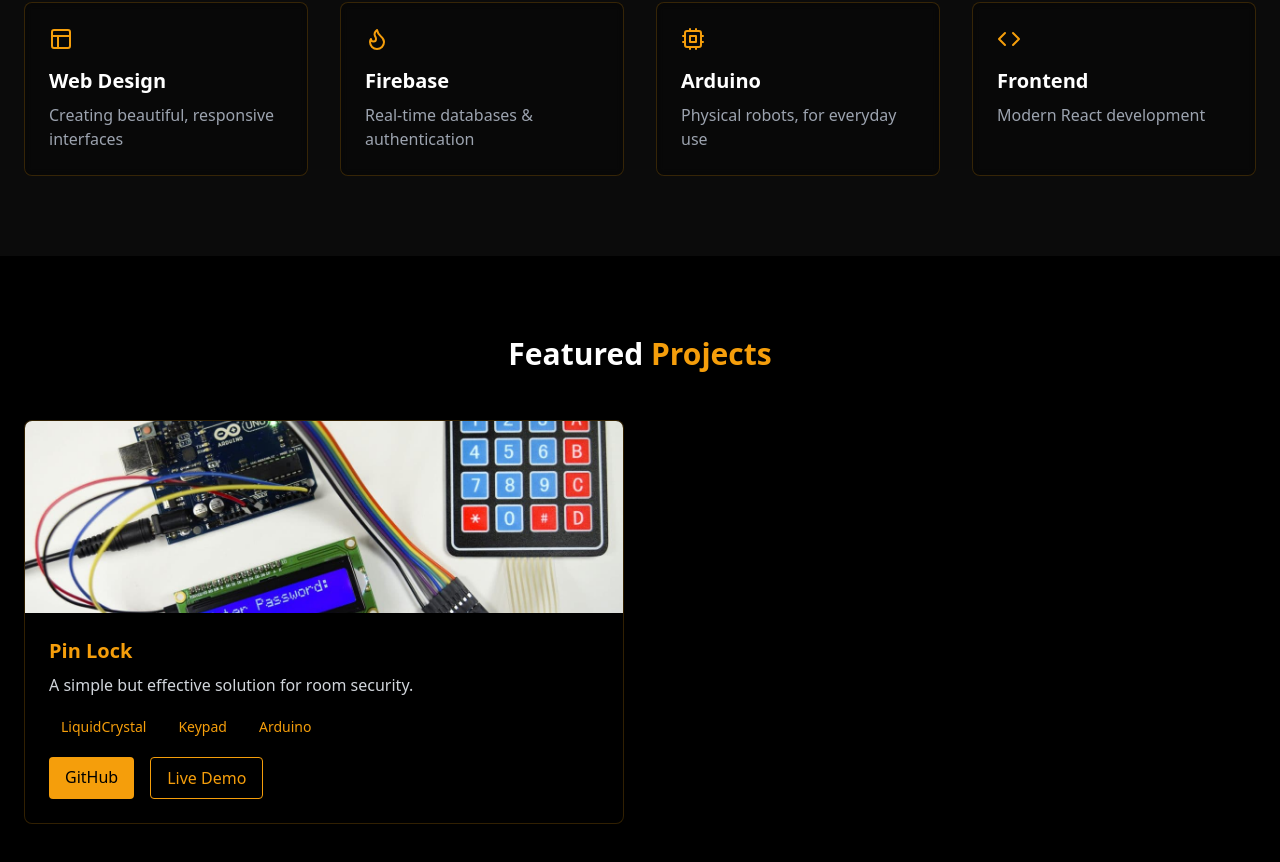
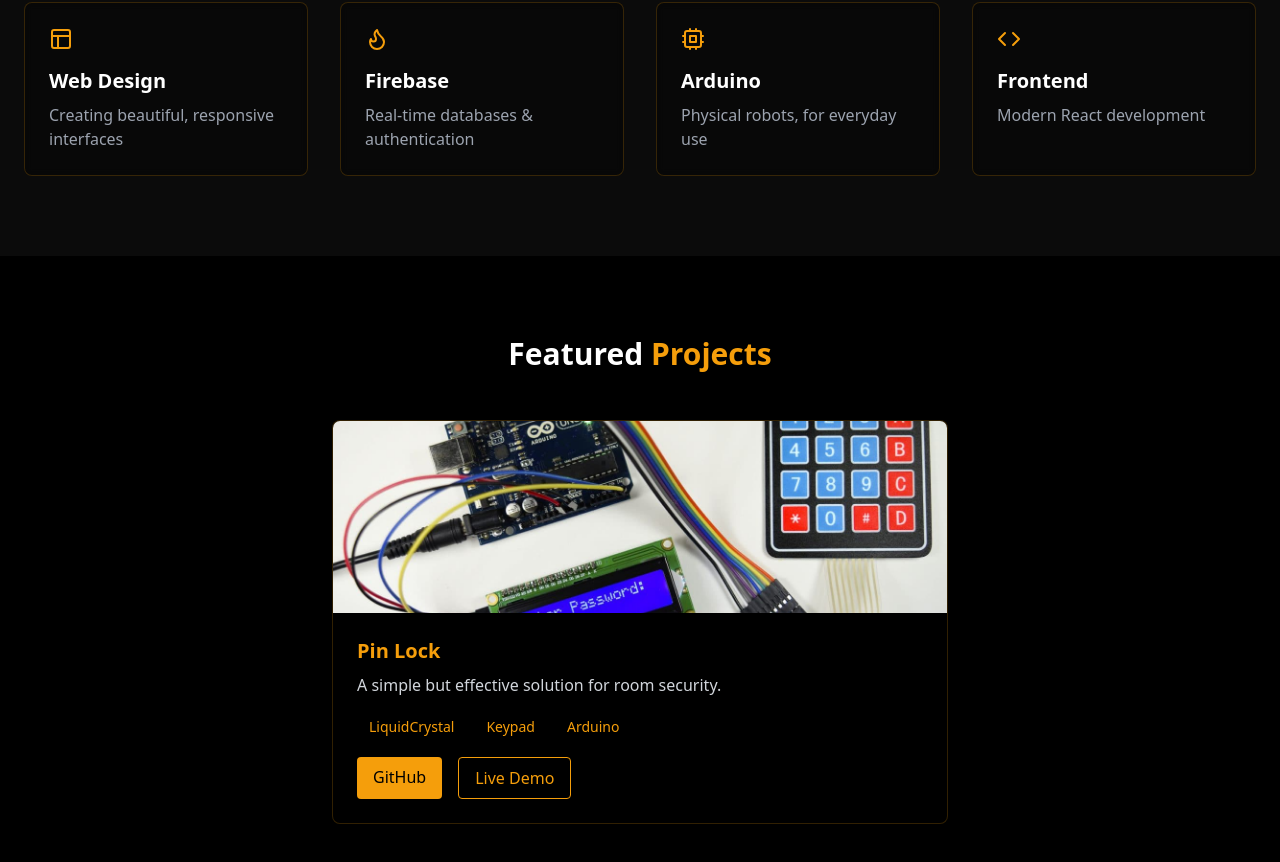
Before and after one commit to jhsanthony/anthonywebsite, a React (Vite) app: page / in a window 1280 px wide. Shown: the part 962-1824 px from the top of the page. Built offline with nearby package versions, Linux system fonts and the light colour scheme.

Commit message:
Update projects to be centered

```diff
--- a/src/App.tsx
+++ b/src/App.tsx
@@ -37,20 +37,6 @@ function App() {
       githubUrl: "https://github.com/AnthonyY-dev/SmartDoorLock",
       liveUrl: "https://youtu.be/9Cadp6dBYJY?si=xNvX2fkupA30Qmvc",
     },
-    // {
-    //   title: "Design Portfolio System",
-    //   description:
-    //     "A dynamic portfolio platform for designers with real-time updates and image optimization.",
-    //   technologies: [
-    //     "React",
-    //     "Firebase Storage",
-    //     "Framer Motion",
-    //     "Tailwind CSS",
-    //   ],
-    //   imageUrl:
-    //     "https://images.unsplash.com/photo-1561070791-2526d30994b5?auto=format&fit=crop&q=80&w=2000",
-    //   githubUrl: "#",
-    // },
   ];
 
   return (
@@ -127,7 +113,11 @@ function App() {
           <h2 className="text-3xl font-bold mb-12 text-center">
             Featured <span className="text-amber-500">Projects</span>
           </h2>
-          <div className="grid grid-cols-1 md:grid-cols-2 gap-8">
+          <div
+            className={`grid grid-cols-1 ${
+              projects.length > 1 ? "md:grid-cols-2" : "md:w-2/3 lg:w-1/2"
+            } gap-8 mx-auto`}
+          >
             {projects.map((project, index) => (
               <ProjectCard key={index} {...project} />
             ))}
```
